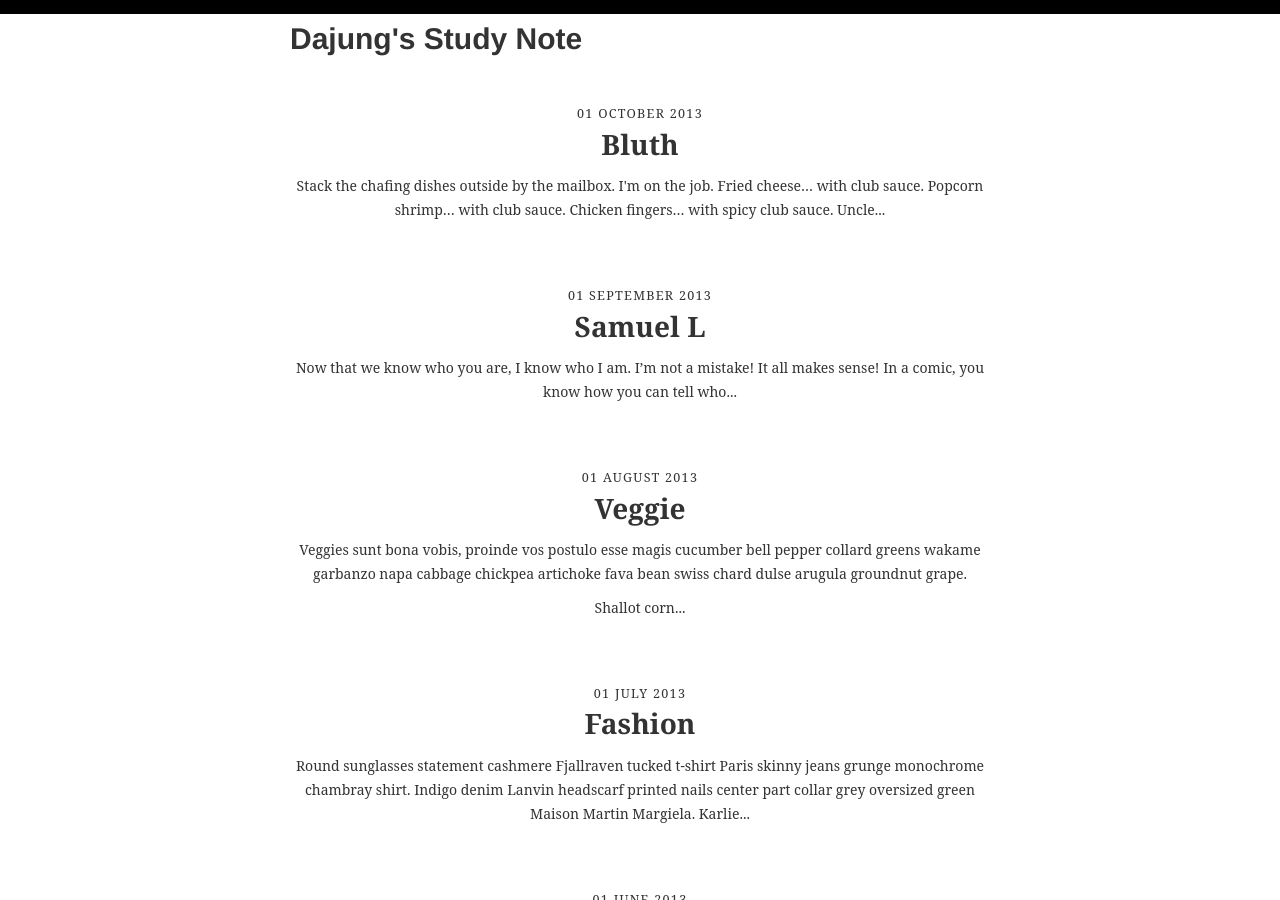
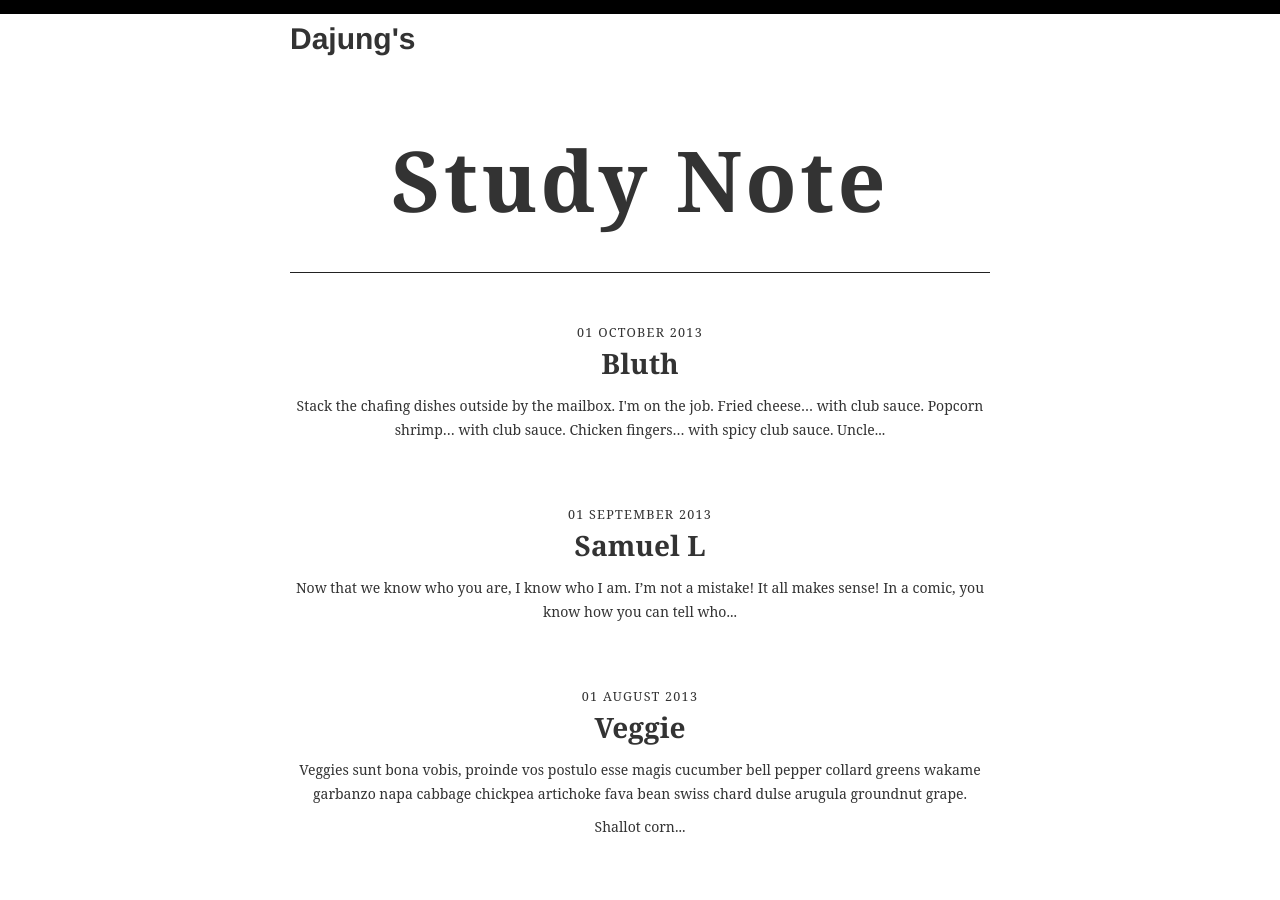
Before and after one commit to dahjeong/dahjeong.github.io, a Jekyll site: the page built from index.html, in a window 1280 px wide and 900 px high. Built offline with Jekyll 4.4.1, drawn with Linux system fonts in a browser that asks for light colours; some web fonts are replaced; the list of posts is cut into pages by our own code.

```diff
--- a/index.html
+++ b/index.html
@@ -9,7 +9,8 @@ title: Mainpage
     <main class="container">
     	<div class="row-fluid">
     		<section class="content">
-    		  <h2>Dajung's Study Note</h2>
+    		  <h2>Dajung's </h2>
+    		  <h1>Study Note</h1>
     		</section>
     		<ul class="entries">
     		{% for post in paginator.posts %}
```
